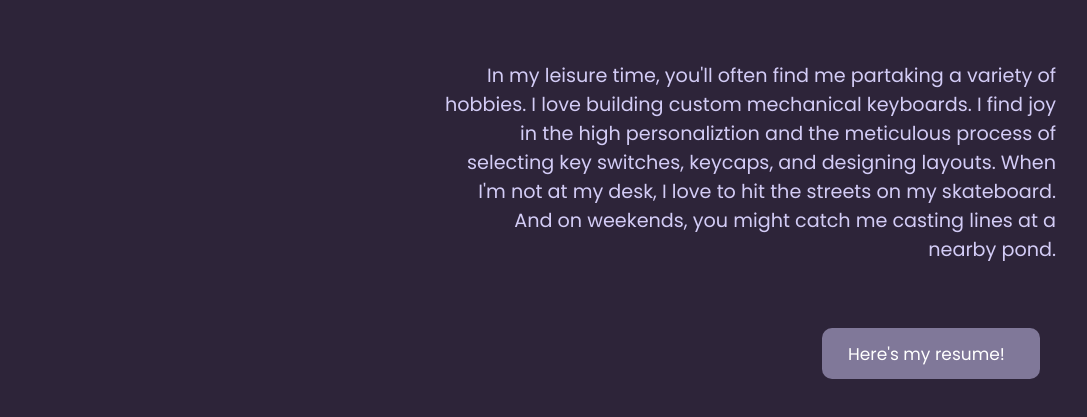
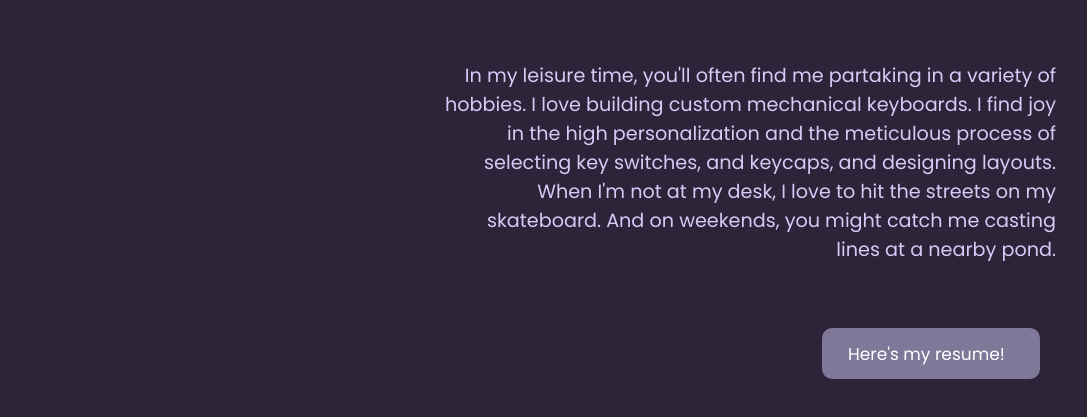
Before and after one commit to joostint/portfolio, a plain HTML site: page about.html in a window 1280 px wide. Shown: the part 625-1042 px from the top of the page, without its empty margins (96-1183 px from the left). Drawn offline with Linux system fonts and the light colour scheme.

Commit message:
Update about.html

```diff
--- a/about.html
+++ b/about.html
@@ -46,9 +46,9 @@
              eager to expand my knowledge and skills in a rapidly evolving tech field.
           </p>
           <p>
-            In my leisure time, you'll often find me partaking a variety of hobbies.
-            I love building custom mechanical keyboards. I find joy in the high personaliztion and the
-            meticulous process of selecting key switches, keycaps, and designing layouts. When I'm not at my desk, I love
+            In my leisure time, you'll often find me partaking in a variety of hobbies.
+            I love building custom mechanical keyboards. I find joy in the high personalization and the
+            meticulous process of selecting key switches, and keycaps, and designing layouts. When I'm not at my desk, I love
             to hit the streets on my skateboard. And on weekends, you might catch me casting lines
             at a nearby pond.
           </p>
@@ -56,7 +56,7 @@
             </ul>
           </div>
         </div>
-      <div>
+        <div>
           <a href="justintranresume2024.pdf" class="resume-button">Here's my resume!</a>
       </div>
       </body>
```
